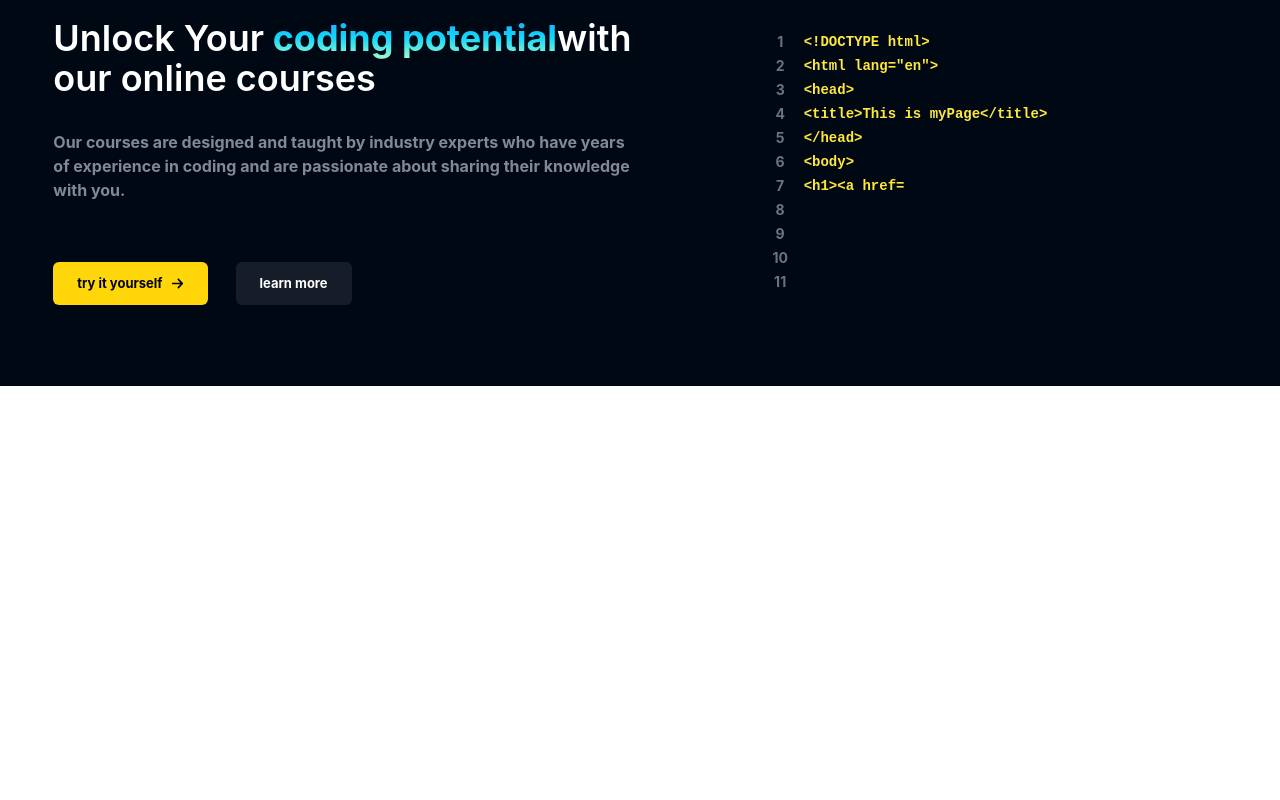
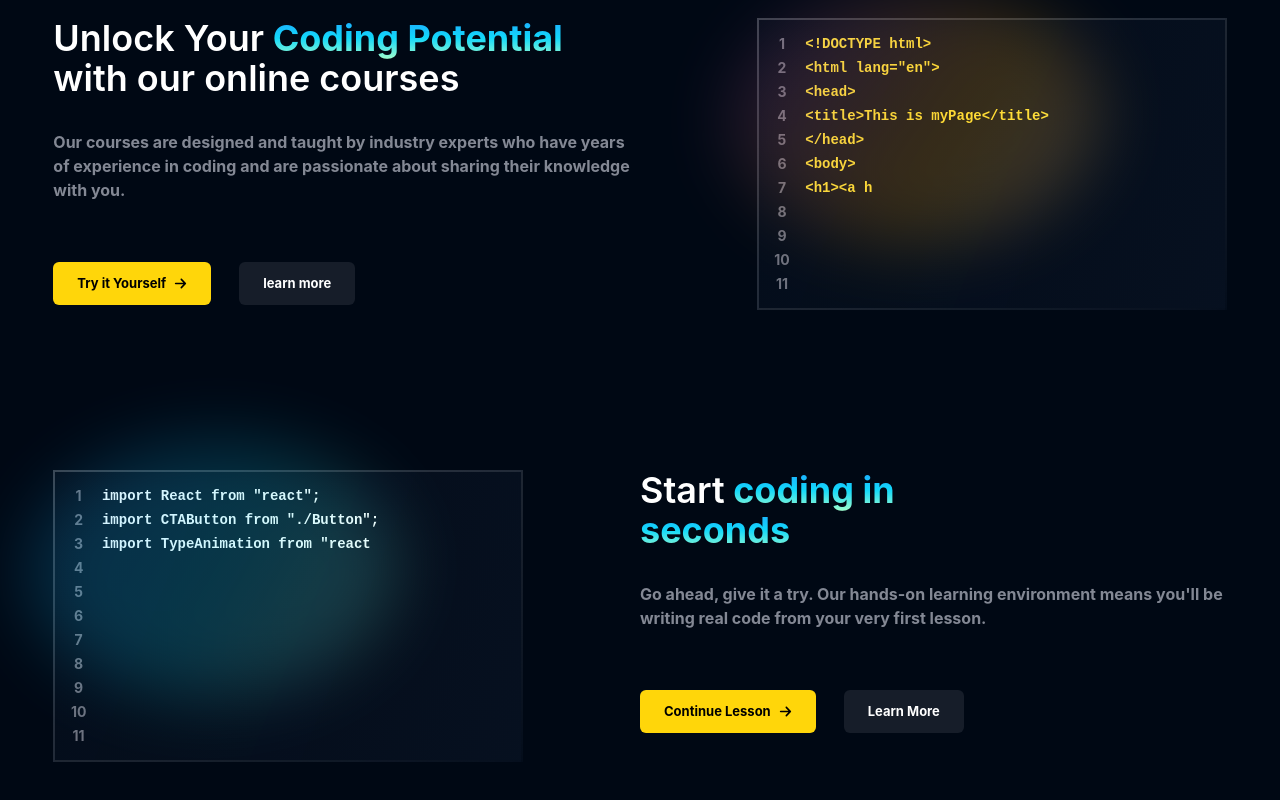
Before and after one commit to lavish-tak/StudyNotion-Edtech, a React (Create React App) app: page / in a window 1280 px wide. Shown: the part 590-1390 px from the top of the page. Before the commit the page ends 976 px from the top, so only its background shows below. Built offline with nearby package versions, Linux system fonts and the light colour scheme.

Commit message:
CodeBlocks added to the section1 of HomePage successfully

```diff
--- a/src/App.css
+++ b/src/App.css
@@ -2,6 +2,245 @@
 @tailwind components;
 @tailwind utilities;
 
-html,body{
+html,
+body {
   overflow-x: hidden;
 }
+
+/* ===== Scrollbar CSS ===== */
+/* Firefox */
+* {
+  scrollbar-width: auto;
+  scrollbar-color: #afb2bf;
+}
+
+/* Chrome, Edge, and Safari */
+*::-webkit-scrollbar {
+  width: 3px;
+}
+
+*::-webkit-scrollbar-track {
+  background: #000814;
+}
+
+*::-webkit-scrollbar-thumb {
+  background-color: #afb2bf;
+  border-radius: 10px;
+  visibility: hidden;
+}
+
+*:active::-webkit-scrollbar-thumb,
+*:focus::-webkit-scrollbar-thumb,
+*:hover::-webkit-scrollbar-thumb {
+  visibility: visible;
+}
+
+/* Hide default styling of details/summary */
+details > summary {
+  list-style: none;
+}
+details > summary::-webkit-details-marker {
+  display: none;
+}
+
+/* https://10015.io/tools/css-loader-generator */
+.spinner {
+  width: 56px;
+  height: 56px;
+  border-radius: 50%;
+  border: 9px solid #f1f2ff;
+  animation: spinner-bulqg1 0.8s infinite linear alternate,
+    spinner-oaa3wk 1.6s infinite linear;
+}
+
+.codeblock1 {
+  width: 372.95px;
+  height: 257.05px;
+  border-radius: 100%;
+  left: calc(50% - 372.95px / 2 - 76.53px);
+  top: calc(50% - 257.05px / 2 - 47.47px);
+  background: linear-gradient(
+    123.77deg,
+    #8a2be2 -6.46%,
+    #ffa500 59.04%,
+    #f8f8ff 124.53%
+  );
+  opacity: 0.2;
+  filter: blur(34px);
+  transform: matrix(1, 0, -0.03, 1, 0, 0);
+}
+.codeblock2 {
+  position: absolute;
+  width: 372.95px;
+  height: 257.05px;
+  left: calc(50% - 372.95px / 2 - 76.53px);
+  top: calc(50% - 257.05px / 2 - 47.47px);
+  border-radius: 100%;
+  background: linear-gradient(
+    118.19deg,
+    #1fa2ff -3.62%,
+    #12d8fa 50.44%,
+    #a6ffcb 104.51%
+  );
+  opacity: 0.2;
+  filter: blur(34px);
+  transform: matrix(1, 0, -0.03, 1, 0, 0);
+}
+.code-border {
+  border: 2px solid;
+  border-image-slice: 1;
+  border-width: 2px;
+  border-image-source: linear-gradient(to right bottom, #ffffff38, #ffffff00);
+  background: linear-gradient(
+    111.93deg,
+    rgba(14, 26, 45, 0.24) -1.4%,
+    rgba(17, 30, 50, 0.38) 104.96%
+  );
+  /* backdrop-filter: blur(26px); */
+}
+.homepage_bg {
+  background: url("../src/assets/Images/bghome.svg");
+  /* background-size: contain; */
+}
+
+@keyframes spinner-bulqg1 {
+  0% {
+    clip-path: polygon(50% 50%, 0 0, 50% 0%, 50% 0%, 50% 0%, 50% 0%, 50% 0%);
+  }
+
+  12.5% {
+    clip-path: polygon(
+      50% 50%,
+      0 0,
+      50% 0%,
+      100% 0%,
+      100% 0%,
+      100% 0%,
+      100% 0%
+    );
+  }
+
+  25% {
+    clip-path: polygon(
+      50% 50%,
+      0 0,
+      50% 0%,
+      100% 0%,
+      100% 100%,
+      100% 100%,
+      100% 100%
+    );
+  }
+
+  50% {
+    clip-path: polygon(
+      50% 50%,
+      0 0,
+      50% 0%,
+      100% 0%,
+      100% 100%,
+      50% 100%,
+      0% 100%
+    );
+  }
+
+  62.5% {
+    clip-path: polygon(
+      50% 50%,
+      100% 0,
+      100% 0%,
+      100% 0%,
+      100% 100%,
+      50% 100%,
+      0% 100%
+    );
+  }
+
+  75% {
+    clip-path: polygon(
+      50% 50%,
+      100% 100%,
+      100% 100%,
+      100% 100%,
+      100% 100%,
+      50% 100%,
+      0% 100%
+    );
+  }
+
+  100% {
+    clip-path: polygon(
+      50% 50%,
+      50% 100%,
+      50% 100%,
+      50% 100%,
+      50% 100%,
+      50% 100%,
+      0% 100%
+    );
+  }
+}
+
+@keyframes spinner-oaa3wk {
+  0% {
+    transform: scaleY(1) rotate(0deg);
+  }
+
+  49.99% {
+    transform: scaleY(1) rotate(135deg);
+  }
+
+  50% {
+    transform: scaleY(-1) rotate(0deg);
+  }
+
+  100% {
+    transform: scaleY(-1) rotate(-135deg);
+  }
+}
+
+/* For conditional coloring of icons in dashboard sidebar */
+.active-icon {
+  fill: #ffd60a !important;
+  color: #ffd60a !important;
+}
+
+.inactive-icon {
+  fill: #838894;
+  color: #838894;
+}
+
+/* Buttons */
+.yellowButton {
+  @apply cursor-pointer rounded-md bg-yellow-50 px-[20px] py-[8px] font-semibold text-richblack-900;
+}
+
+/* Swiper CSS Starts */
+/* .swiper {
+  max-width: 1200px;
+  width: 91.66%;
+  height: 185px;
+  margin: 50px 0px;
+} */
+
+.swiper-slide {
+  width: 100%;
+  height: 100%;
+}
+/* .swiper-slide {
+  @apply bg-richblack-800 text-richblack-25 p-3 text-[14px];
+} */
+/* Swiper CSS Ends */
+
+.blackButton {
+  @apply cursor-pointer rounded-md bg-richblack-800 px-[20px] py-[8px] font-semibold text-richblack-5;
+}
+.lable-style {
+  @apply text-[14px] text-richblack-5;
+}
+.form-style {
+  @apply rounded-lg bg-richblack-700 p-3 text-[16px] leading-[24px] text-richblack-5 shadow-[0_1px_0_0] shadow-white/50 placeholder:text-richblack-400 focus:outline-none;
+}
+.section_heading {
+  @apply text-2xl font-bold text-richblack-5 lg:text-4xl;
+}
--- a/src/pages/Home.jsx
+++ b/src/pages/Home.jsx
@@ -54,20 +54,21 @@ const Home = () => {
            </video>
         </div>
         {/*codesection1 */}
-          <div>
+          <div >
             <CodeBlocks
             position={`lg:flex-row`}
             heading={<div className='text-4xl font-semibold'>
                 Unlock Your
-                <HighLightText text={"coding potential"}/>
-                with our online courses
+                <HighLightText text={"Coding Potential"}/>
+                {" "}
+                 with our online courses
             </div>}
             subheading={
                 "Our courses are designed and taught by industry experts who have years of experience in coding and are passionate about sharing their knowledge with you."
               }
               ctabtn1={
                 {
-                    btnText:"try it yourself",
+                    btnText:"Try it Yourself",
                     linkto:"/signup",
                     active:true
                 }
@@ -81,9 +82,37 @@ const Home = () => {
               }
               codeColor={"text-yellow-25"}
               codeblock={`<!DOCTYPE html>\n <html lang="en">\n<head>\n<title>This is myPage</title>\n</head>\n<body>\n<h1><a href="/">Header</a></h1>\n<nav> <a href="/one">One</a> <a href="/two">Two</a> <a href="/three">Three</a>\n</nav>\n</body>`}
-              backgroundGradient={<div className="codeblock1 absolute"></div>}
+              bgGradient={<div className="codeblock1 absolute"></div>}
             />
           </div>
+          {/*codeSection2 */}
+          <div>
+          <CodeBlocks
+            position={"lg:flex-row-reverse"}
+            heading={
+              <div className="w-[100%] text-4xl font-semibold lg:w-[50%]">
+                Start
+                <HighLightText text={"coding in seconds"} />
+              </div>
+            }
+            subheading={
+              "Go ahead, give it a try. Our hands-on learning environment means you'll be writing real code from your very first lesson."
+            }
+            ctabtn1={{
+              btnText: "Continue Lesson",
+              link: "/signup",
+              active: true,
+            }}
+            ctabtn2={{
+              btnText: "Learn More",
+              link: "/signup",
+              active: false,
+            }}
+            codeColor={"text-white"}
+            codeblock={`import React from "react";\n import CTAButton from "./Button";\nimport TypeAnimation from "react-type";\nimport { FaArrowRight } from "react-icons/fa";\n\nconst Home = () => {\nreturn (\n<div>Home</div>\n)\n}\nexport default Home;`}
+            bgGradient={<div className="codeblock2 absolute"></div>}
+          />
+        </div>
 
       </div>
 
```
